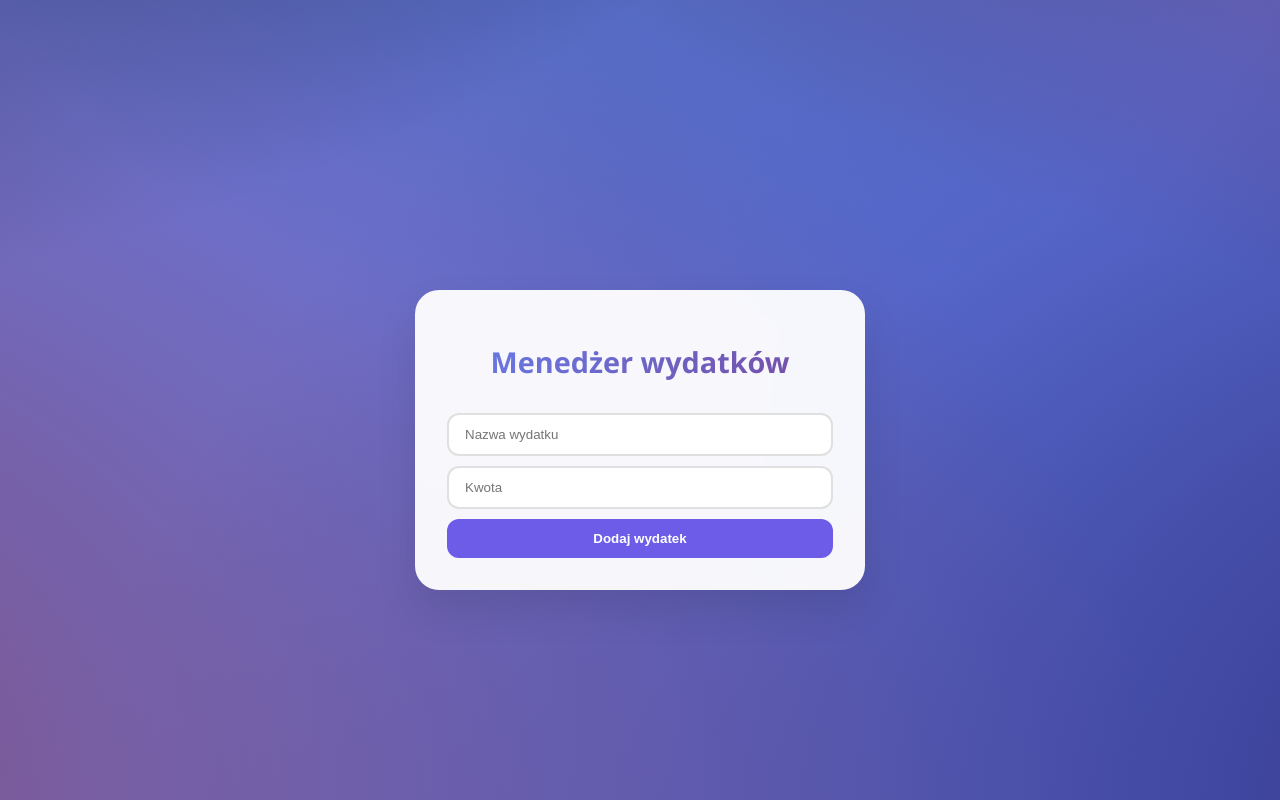
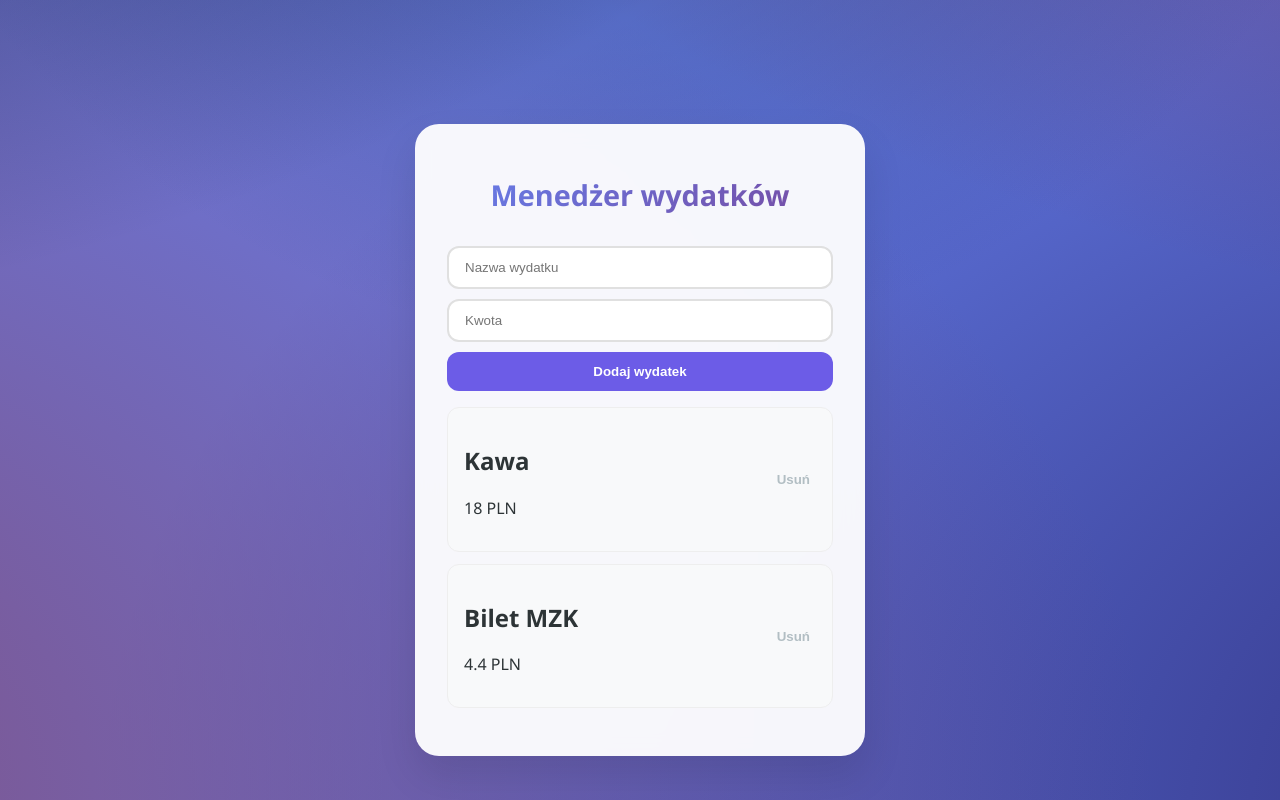
Before and after one commit to robuspospolitus/CPC2026-ReactCourse, a React (Vite) app in the folder cpc2026-react-javastript/: page / in a window 1280 px wide. Built offline with nearby package versions, Linux system fonts and the light colour scheme.

Commit message:
step 10: make fuctionable list of expenses

```diff
--- a/cpc2026-react-javastript/src/App.jsx
+++ b/cpc2026-react-javastript/src/App.jsx
@@ -4,7 +4,7 @@ import ExpensesList from "./components/ExpensesList";
 export default function App() {
   const [expenses, setExpenses] = useState([
     { id: 1, title: 'Kawa', amount: 18 },
-    { id: 2, title: 'Bilet MPK', amount: 4.40 }
+    { id: 2, title: 'Bilet MZK', amount: 4.40 }
   ]);
 
   const handleAddExpense = (expense) => {
@@ -14,7 +14,8 @@ export default function App() {
   return (
     <div className="container">
       <h1>Menedżer wydatków</h1>
-      <ExpenseForm onAddExpense={handleAddExpense}/>
+      <ExpenseForm onAddExpense={handleAddExpense} />
+      <ExpensesList items={expenses} />
     </div>
   )
 }
--- a/cpc2026-react-javastript/src/components/ExpenseItem.jsx
+++ b/cpc2026-react-javastript/src/components/ExpenseItem.jsx
@@ -1,6 +1,13 @@
-export function ExpenseItem() {
+export function ExpenseItem({id, title, amount}) {
     return (
-        <>
-        </>
+        <li className="expense-item">
+            <div>
+                <h2>{title}</h2>
+                <p>{amount} PLN</p>
+            </div>
+            <button className="delete-btn">
+                Usuń
+            </button>
+        </li>
     );
 }
--- a/cpc2026-react-javastript/src/components/ExpensesList.jsx
+++ b/cpc2026-react-javastript/src/components/ExpensesList.jsx
@@ -1,9 +1,21 @@
 import { ExpenseItem } from './ExpenseItem';
 
-export default function ExpensesList() {
-
+export default function ExpensesList({items}) {
+    if(items.length === 0) return (
+        <h2 className="expenses-list_fallback">
+            Brak wydatków. Ciesz się oszczędnościami!
+        </h2>
+    )
+    console.log(items)
     return (
-        <>
-        </>
+        <ul>
+            {items.map((expense, key) => (
+                <ExpenseItem
+                    key={key}
+                    id={expense.id}
+                    title={expense.title}
+                    amount={expense.amount} />
+            ))}
+        </ul>
     );
 }
--- a/cpc2026-react-javastript/src/styles/styles.css
+++ b/cpc2026-react-javastript/src/styles/styles.css
@@ -38,7 +38,9 @@ body {
   box-shadow: var(--shadow);
   backdrop-filter: blur(10px); /* Efekt szkła */
 }
-
+ul {
+  padding: 0;
+}
 h1 {
   text-align: center;
   font-size: 1.8rem;
```
